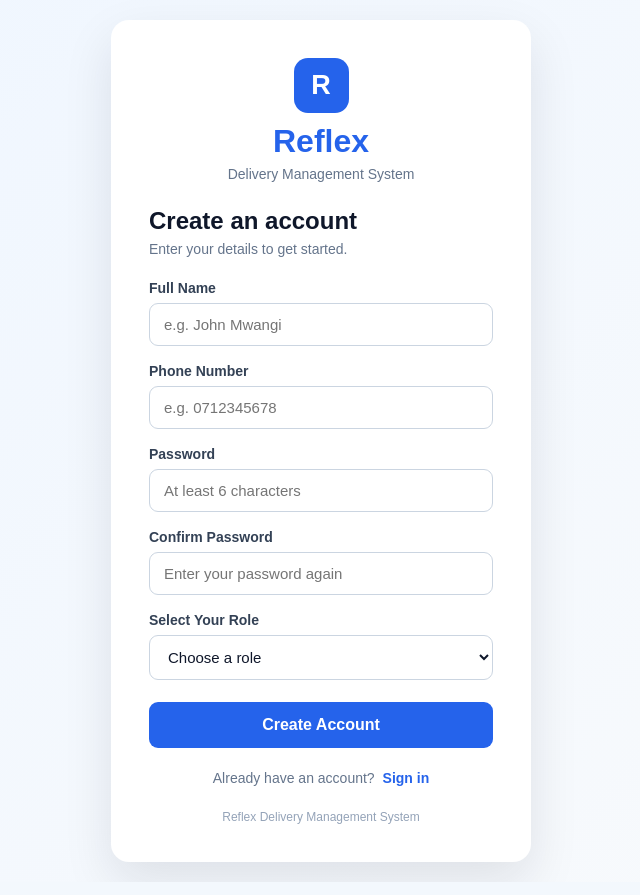
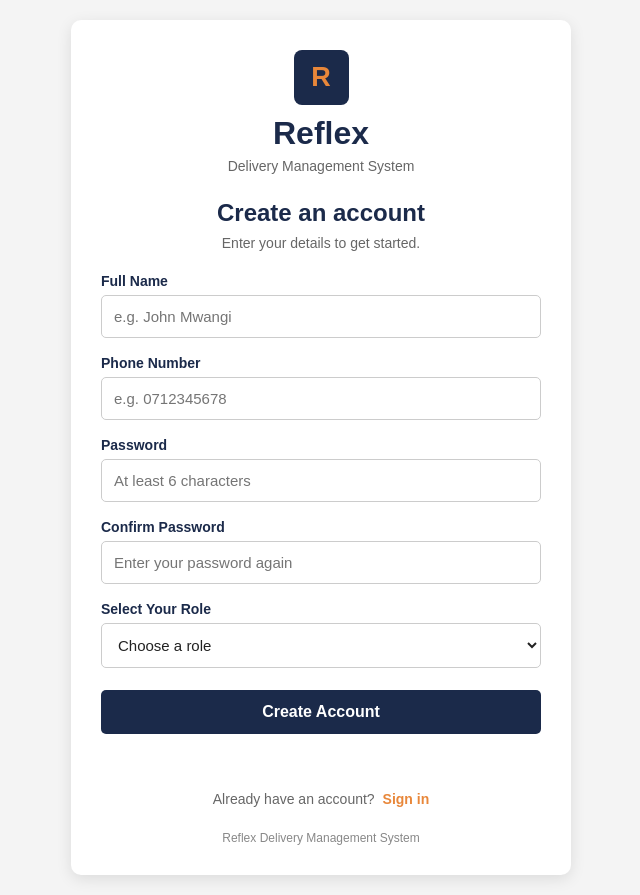
Before and after one commit to jumanathalie19-lab/Reflex2, a Flask app: page /register in a window 1280 px wide. Shown: the whole page, without its empty margins (319-959 px from the left). Run offline with Flask 3, Linux system fonts and the light colour scheme; some libraries are stand-ins or nearby versions.

Commit message:
Update register.css

```diff
--- a/static/css/register.css
+++ b/static/css/register.css
@@ -1,56 +1,42 @@
+
 * {
     box-sizing: border-box;
+    margin: 0;
+    padding: 0;
 }
 
-
 body {
-    margin: 0;
-
+    font-family: Arial, sans-serif;
+    background: #f4f4f4;
+    color: #1B2A4A;
     min-height: 100vh;
 
-    font-family:
-        Arial,
-        Helvetica,
-        sans-serif;
-
-    background:
-        linear-gradient(
-            135deg,
-            #eff6ff,
-            #f8fafc
-        );
-
     display: flex;
-
     align-items: center;
-
     justify-content: center;
-
-    color: #1e293b;
-}
-
-
-.register-container {
-    width: 100%;
-
-    max-width: 460px;
 
     padding: 20px;
 }
 
+/* ============================================================
+   REGISTER CONTAINER
+   ============================================================ */
+
+.register-container {
+    width: 100%;
+    max-width: 500px;
+}
+
+/* ============================================================
+   REGISTER CARD
+   ============================================================ */
 
 .register-card {
-    background: #ffffff;
-
-    border-radius: 18px;
-
-    padding: 38px;
-
-    box-shadow:
-        0 20px 50px
-        rgba(15, 23, 42, 0.10);
+    background: white;
+    padding: 30px;
+    border-radius: 10px;
+    box-shadow: 0 4px 15px rgba(0, 0, 0, 0.1);
 }
-
 
 /* ============================================================
    BRAND
@@ -58,80 +44,64 @@ body {
 
 .brand {
     text-align: center;
-
     margin-bottom: 25px;
 }
 
-
 .brand-icon {
     width: 55px;
-
     height: 55px;
-
     margin: 0 auto 10px;
 
-    border-radius: 14px;
+    border-radius: 8px;
 
-    background: #2563eb;
-
-    color: #ffffff;
+    background: #1B2A4A;
+    color: #E8873A;
 
     display: flex;
-
     align-items: center;
-
     justify-content: center;
 
     font-size: 27px;
-
     font-weight: bold;
 }
 
-
 .brand h1 {
     margin: 0;
-
     font-size: 32px;
-
-    color: #2563eb;
+    color: #1B2A4A;
 }
-
 
 .brand p {
     margin: 6px 0 0;
-
-    color: #64748b;
-
+    color: #666;
     font-size: 14px;
 }
-
 
 /* ============================================================
    HEADING
    ============================================================ */
 
 .register-heading {
-    margin-bottom: 23px;
+    margin-bottom: 22px;
 }
 
+.register-heading h2 {
+    margin: 0 0 8px;
 
-.register-heading h2 {
-    margin: 0 0 6px;
+    text-align: center;
 
     font-size: 24px;
-
-    color: #0f172a;
+    color: #1B2A4A;
 }
-
 
 .register-heading p {
     margin: 0;
 
-    color: #64748b;
+    text-align: center;
 
+    color: #666;
     font-size: 14px;
 }
-
 
 /* ============================================================
    FORM
@@ -141,59 +111,42 @@ body {
     margin-bottom: 17px;
 }
 
-
 .form-group label {
     display: block;
 
-    margin-bottom: 7px;
+    margin-bottom: 6px;
 
     font-size: 14px;
-
     font-weight: bold;
 
-    color: #334155;
+    color: #1B2A4A;
 }
-
 
 .form-group input,
 .form-group select {
     width: 100%;
 
-    padding: 12px 14px;
+    padding: 12px;
 
-    border:
-        1px solid #cbd5e1;
+    border: 1px solid #ccc;
+    border-radius: 5px;
 
-    border-radius: 9px;
-
-    background: #ffffff;
-
-    color: #0f172a;
+    background: white;
+    color: #222;
 
     font-size: 15px;
 
     outline: none;
-
-    transition:
-        border-color 0.2s,
-        box-shadow 0.2s;
 }
-
 
 .form-group input:focus,
 .form-group select:focus {
-    border-color: #2563eb;
-
-    box-shadow:
-        0 0 0 3px
-        rgba(37, 99, 235, 0.12);
+    border-color: #1B2A4A;
 }
-
 
 .form-group select {
     cursor: pointer;
 }
-
 
 /* ============================================================
    BUTTON
@@ -202,145 +155,41 @@ body {
 #registerButton {
     width: 100%;
 
-    padding: 14px;
+    padding: 13px;
+
+    margin-top: 5px;
 
     border: none;
+    border-radius: 5px;
 
-    border-radius: 9px;
-
-    background: #2563eb;
-
-    color: #ffffff;
+    background: #1B2A4A;
+    color: white;
 
     font-size: 16px;
-
     font-weight: bold;
 
     cursor: pointer;
-
-    margin-top: 5px;
 }
 
-
 #registerButton:hover {
-    background: #1d4ed8;
+    background: #24395f;
 }
-
 
 #registerButton:disabled {
     opacity: 0.6;
-
     cursor: not-allowed;
 }
-
 
 /* ============================================================
    MESSAGE
    ============================================================ */
 
 .message {
-    display: none;
-
-    margin-top: 17px;
-
-    padding: 11px;
-
-    border-radius: 8px;
-
-    text-align: center;
-
-    font-size: 14px;
-}
-
-
-.message.error {
-    display: block;
-
-    background: #fee2e2;
-
-    color: #991b1b;
-}
-
-
-.message.success {
-    display: block;
-
-    background: #dcfce7;
-
-    color: #166534;
-}
-
-
-/* ============================================================
-   LOGIN LINK
-   ============================================================ */
-
-.login-link {
-    text-align: center;
-
-    margin-top: 22px;
-
-    font-size: 14px;
-
-    color: #64748b;
-}
-
-
-.login-link a {
-    color: #2563eb;
-
-    font-weight: bold;
-
-    text-decoration: none;
-
-    margin-left: 4px;
-}
-
-
-.login-link a:hover {
-    text-decoration: underline;
-}
-
-
-/* ============================================================
-   FOOTER
-   ============================================================ */
-
-.register-footer {
-    text-align: center;
-
-    margin-top: 24px;
-}
-
-
-.register-footer p {
-    margin: 0;
-
-    color: #94a3b8;
-
-    font-size: 12px;
-}
-
-
-/* ============================================================
-   MOBILE
-   ============================================================ */
-
-@media (max-width: 480px) {
-
-    .register-container {
-        padding: 15px;
-    }
-
-    .register-card {
-        padding: 28px 22px;
-    }
-
-}
-.message {
     margin-top: 15px;
     padding: 10px;
+
     border-radius: 6px;
+
     text-align: center;
     font-size: 14px;
 }
@@ -356,3 +205,64 @@ body {
     color: #187a2f;
     border: 1px solid #a8dfb3;
 }
+
+/* ============================================================
+   LOGIN LINK
+   ============================================================ */
+
+.login-link {
+    text-align: center;
+
+    margin-top: 22px;
+
+    font-size: 14px;
+    color: #666;
+}
+
+.login-link a {
+    color: #E8873A;
+
+    font-weight: bold;
+    text-decoration: none;
+
+    margin-left: 4px;
+}
+
+.login-link a:hover {
+    text-decoration: underline;
+}
+
+/* ============================================================
+   FOOTER
+   ============================================================ */
+
+.register-footer {
+    text-align: center;
+    margin-top: 24px;
+}
+
+.register-footer p {
+    margin: 0;
+
+    color: #888;
+    font-size: 12px;
+}
+
+/* ============================================================
+   MOBILE
+   ============================================================ */
+
+@media (max-width: 480px) {
+
+    .register-container {
+        padding: 10px;
+    }
+
+    .register-card {
+        padding: 25px 20px;
+    }
+
+    .brand h1 {
+        font-size: 30px;
+    }
+}
```
